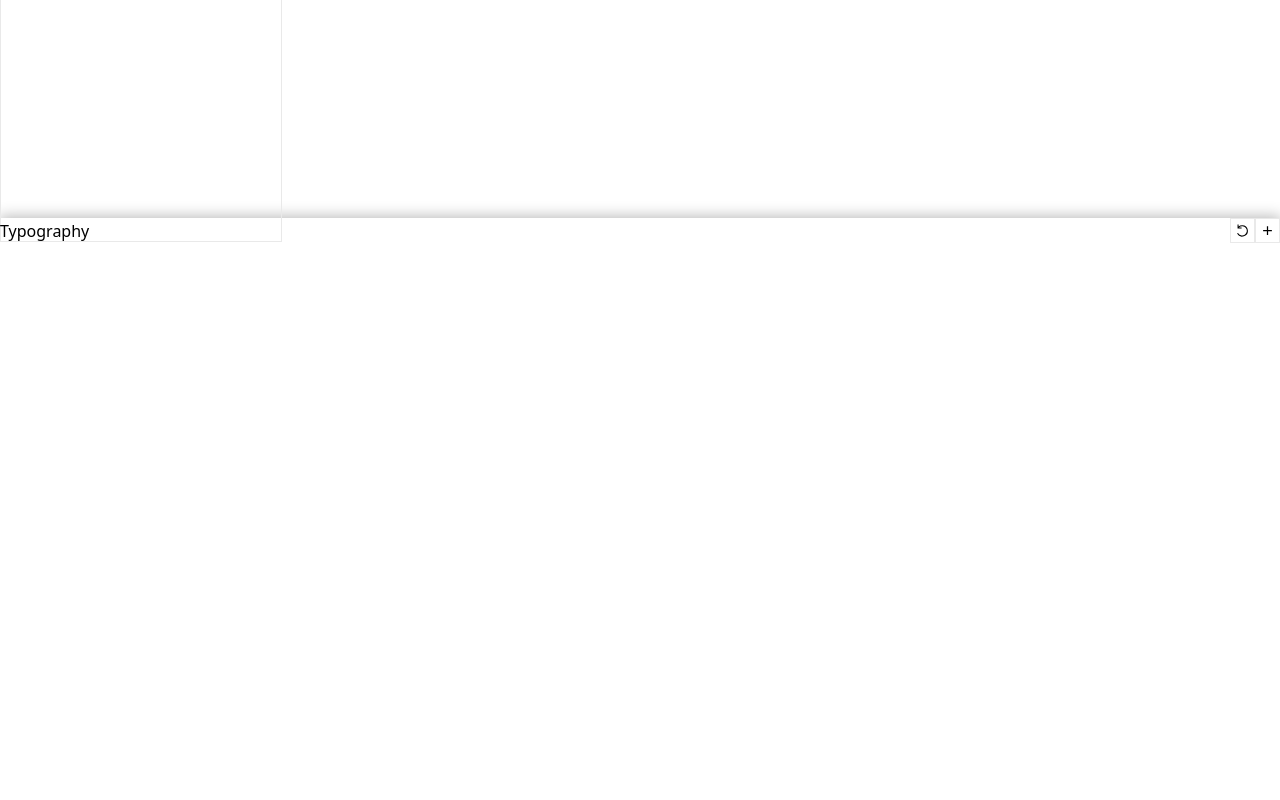
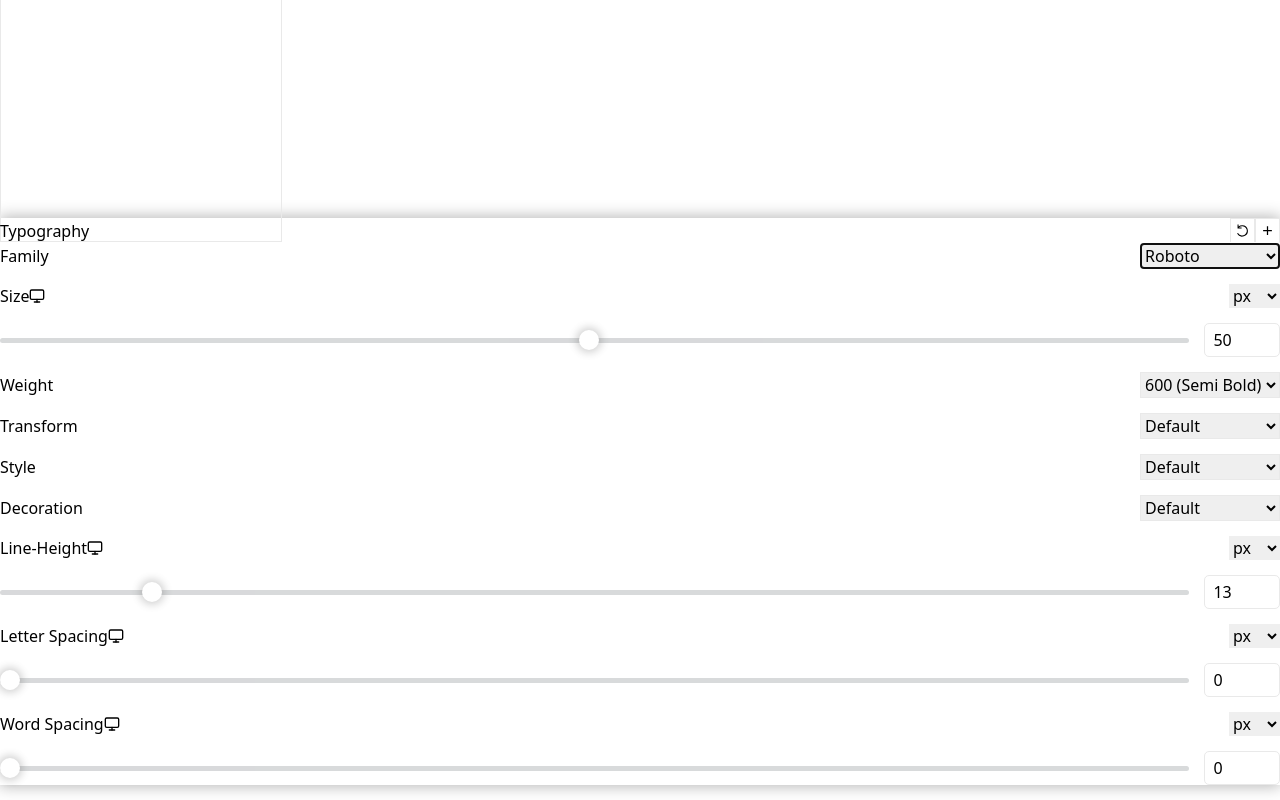
Before and after one commit to shiningsudipto/kodezen-task, a React (Vite) app: page / in a window 1280 px wide. Shown: the part 582-1382 px from the top of the page. Before the commit the page ends 825 px from the top, so only its background shows below. Built offline with nearby package versions, Linux system fonts and the light colour scheme.

Commit message:
modal ui complete

```diff
--- a/src/components/Modal.jsx
+++ b/src/components/Modal.jsx
@@ -1,8 +1,10 @@
 import { Dialog, Transition } from '@headlessui/react'
 import { Fragment } from 'react'
+import '../utils/range'
 
 import { GrRotateLeft } from 'react-icons/gr';
 import { BiPlus } from 'react-icons/bi';
+import ModalActions from './ModalActions';
 
 const Modal = ({ isOpen, setIsOpen }) => {
 
@@ -31,7 +33,7 @@ const Modal = ({ isOpen, setIsOpen }) => {
                         <div className="fixed inset-0" />
                     </Transition.Child>
 
-                    <div className="fixed inset-0 overflow-y-auto mt-[10rem]">
+                    <div className="fixed inset-0 overflow-y-auto mt-[13rem]">
                         <div className="w-[21.7%] p-2 ">
                             <Transition.Child
                                 as={Fragment}
@@ -42,11 +44,11 @@ const Modal = ({ isOpen, setIsOpen }) => {
                                 leaveFrom="opacity-100 scale-100"
                                 leaveTo="opacity-0 scale-95"
                             >
-                                <Dialog.Panel className="dialogPanel rounded-sm transform overflow-hidden bg-white p-3 text-left transition-all">
+                                <Dialog.Panel className="dialogPanel rounded-sm transform overflow-hidden bg-white text-left transition-all">
                                     {/* Heading */}
                                     <Dialog.Title
                                         as="h3"
-                                        className="spaceBetween text-lg font-bold leading-6 text-gray-900"
+                                        className="spaceBetween text-lg font-bold leading-6 text-gray-900 pb-3 p-2 shadow-md mb-5"
                                     >
                                         Typography
                                         <div className='flex'>
@@ -55,8 +57,8 @@ const Modal = ({ isOpen, setIsOpen }) => {
                                         </div>
                                     </Dialog.Title>
                                     {/* Body */}
-                                    <div className="mt-2">
-
+                                    <div className="p-2">
+                                        <ModalActions />
                                     </div>
                                 </Dialog.Panel>
                             </Transition.Child>
--- /dev/null
+++ b/src/components/ModalActions.jsx
@@ -0,0 +1,182 @@
+import { useState } from "react";
+
+import { LuMonitor } from 'react-icons/lu';
+
+const ModalActions = () => {
+    const [sizeValue, setSizeValue] = useState(50);
+    const [lineHeightValue, setLineHeightValue] = useState(13);
+    const [letterSpacingValue, setLetterSpacingValue] = useState(0);
+    const [wordSpacingValue, setWordSpacingValue] = useState(0);
+
+    const handleSizeSliderChange = (event) => {
+        const newValue = event.target.value;
+        setSizeValue(newValue);
+    };
+    const handleLineHeightSliderChange = (event) => {
+        const newValue = event.target.value;
+        setLineHeightValue(newValue);
+    };
+    const handleLetterSpacingSliderChange = (event) => {
+        const newValue = event.target.value;
+        setLetterSpacingValue(newValue);
+    };
+    const handleWordSpacingSliderChange = (event) => {
+        const newValue = event.target.value;
+        setWordSpacingValue(newValue);
+    };
+
+    return (
+        <div>
+            <form>
+                <div className="spaceBetween">
+                    <p>Family</p>
+                    <select className='selectionDropdown' name="" id="">
+                        <option value="">Roboto</option>
+                        <option value="">Sans Serif</option>
+                        <option value="">Arial Black</option>
+                        <option value="">Calibri</option>
+                    </select>
+                </div>
+                <div className="actionGap">
+                    <div className="spaceBetween actionGap">
+                        <div className="flex">
+                            <p className="me-1">Size</p>
+                            <LuMonitor />
+                        </div>
+                        <select className='w-10' name="" id="">
+                            <option value="">px</option>
+                            <option value="">rem</option>
+                            <option value="">em</option>
+                            <option value="">vh</option>
+                        </select>
+                    </div>
+                    <div className="slidecontainer spaceBetween">
+                        <input
+                            type="range"
+                            min="1"
+                            max="100"
+                            value={sizeValue}
+                            onChange={handleSizeSliderChange}
+                            className="slider"
+                            id="myRange"
+                        />
+                        <p className="rangeValue">{sizeValue}</p>
+                    </div>
+                </div>
+                <div className="spaceBetween">
+                    <p>Weight</p>
+                    <select className='selectionDropdown' name="" id="">
+                        <option value="">600 (Semi Bold)</option>
+                        <option value="">700 (Bold)</option>
+                        <option value="">400 (Normal)</option>
+                    </select>
+                </div>
+                <div className="spaceBetween actionGap">
+                    <p>Transform</p>
+                    <select className='selectionDropdown' name="" id="">
+                        <option value="">Default</option>
+                        <option value="">None</option>
+                        <option value="">Inherit</option>
+                    </select>
+                </div>
+                <div className="spaceBetween actionGap">
+                    <p>Style</p>
+                    <select className='selectionDropdown' name="" id="">
+                        <option value="">Default</option>
+                        <option value="">None</option>
+                        <option value="">Inherit</option>
+                    </select>
+                </div>
+                <div className="spaceBetween actionGap">
+                    <p>Decoration</p>
+                    <select className='selectionDropdown' name="" id="">
+                        <option value="">Default</option>
+                        <option value="">Rtl</option>
+                        <option value="">Inherit</option>
+                        <option value="">Unset</option>
+                    </select>
+                </div>
+                <div className="actionGap">
+                    <div className="spaceBetween actionGap">
+                        <div className="flex">
+                            <p className="me-1">Line-Height</p>
+                            <LuMonitor />
+                        </div>
+                        <select className='w-10' name="" id="">
+                            <option value="">px</option>
+                            <option value="">rem</option>
+                            <option value="">em</option>
+                            <option value="">vh</option>
+                        </select>
+                    </div>
+                    <div className="slidecontainer spaceBetween">
+                        <input
+                            type="range"
+                            min="1"
+                            max="100"
+                            value={lineHeightValue}
+                            onChange={handleLineHeightSliderChange}
+                            className="slider"
+                            id="myRange"
+                        />
+                        <p className="rangeValue">{lineHeightValue}</p>
+                    </div>
+                </div>
+                <div className="actionGap">
+                    <div className="spaceBetween actionGap">
+                        <div className="flex">
+                            <p className="me-1">Letter Spacing</p>
+                            <LuMonitor />
+                        </div>
+                        <select className='w-10' name="" id="">
+                            <option value="">px</option>
+                            <option value="">rem</option>
+                            <option value="">em</option>
+                            <option value="">vh</option>
+                        </select>
+                    </div>
+                    <div className="slidecontainer spaceBetween">
+                        <input
+                            type="range"
+                            min="1"
+                            max="100"
+                            value={letterSpacingValue}
+                            onChange={handleLetterSpacingSliderChange}
+                            className="slider"
+                            id="myRange"
+                        />
+                        <p className="rangeValue">{letterSpacingValue}</p>
+                    </div>
+                </div>
+                <div className="actionGap">
+                    <div className="spaceBetween actionGap">
+                        <div className="flex">
+                            <p className="me-1">Word Spacing</p>
+                            <LuMonitor />
+                        </div>
+                        <select className='w-10' name="" id="">
+                            <option value="">px</option>
+                            <option value="">rem</option>
+                            <option value="">em</option>
+                            <option value="">vh</option>
+                        </select>
+                    </div>
+                    <div className="slidecontainer spaceBetween">
+                        <input
+                            type="range"
+                            min="1"
+                            max="100"
+                            value={wordSpacingValue}
+                            onChange={handleWordSpacingSliderChange}
+                            className="slider"
+                            id="myRange"
+                        />
+                        <p className="rangeValue">{wordSpacingValue}</p>
+                    </div>
+                </div>
+            </form>
+        </div>
+    );
+};
+
+export default ModalActions;
--- a/src/index.css
+++ b/src/index.css
@@ -122,7 +122,10 @@ content: '';
   border: 1px solid rgb(233, 233, 233);
   width: 120px;
 }
-
+.selectionDropdown{
+  border: 1px solid rgb(233, 233, 233);
+  width: 140px;
+}
 .needHelp{
   margin-top: 70px;
   display: flex;
@@ -140,3 +143,43 @@ box-shadow: 0px 0px 15px 1px rgba(0,0,0,0.3);
 .typographyModalIcon{
 
 }
+
+.slider {
+  -webkit-appearance: none;
+  width: 100%;
+  height: 5px;
+  border-radius: 5px;
+  background: #c8cacc;
+  outline: none;
+  opacity: 0.7;
+  -webkit-transition: .2s;
+  transition: opacity .2s;
+}
+
+.slider::-webkit-slider-thumb {
+  -webkit-appearance: none;
+  appearance: none;
+  width: 20px;
+  height: 20px;
+  box-shadow: 0px 0px 10px 2px rgba(0,0,0,0.3);
+  border-radius: 50%;
+  background: #ffff;
+  cursor: pointer;
+}
+
+.slider::-moz-range-thumb {
+  width: 20px;
+  height: 20px;
+  border-radius: 50%;
+  background: #04AA6D;
+  cursor: pointer;
+}
+
+.rangeValue{
+  padding: 4px 8px;
+width: 5rem;
+border-radius: 5px;
+border: 1px solid rgb(233, 233, 233);
+font-weight: 500;
+margin-left: 15px;
+}
```
Also changed, not shown: src/utils/range.js (added).
